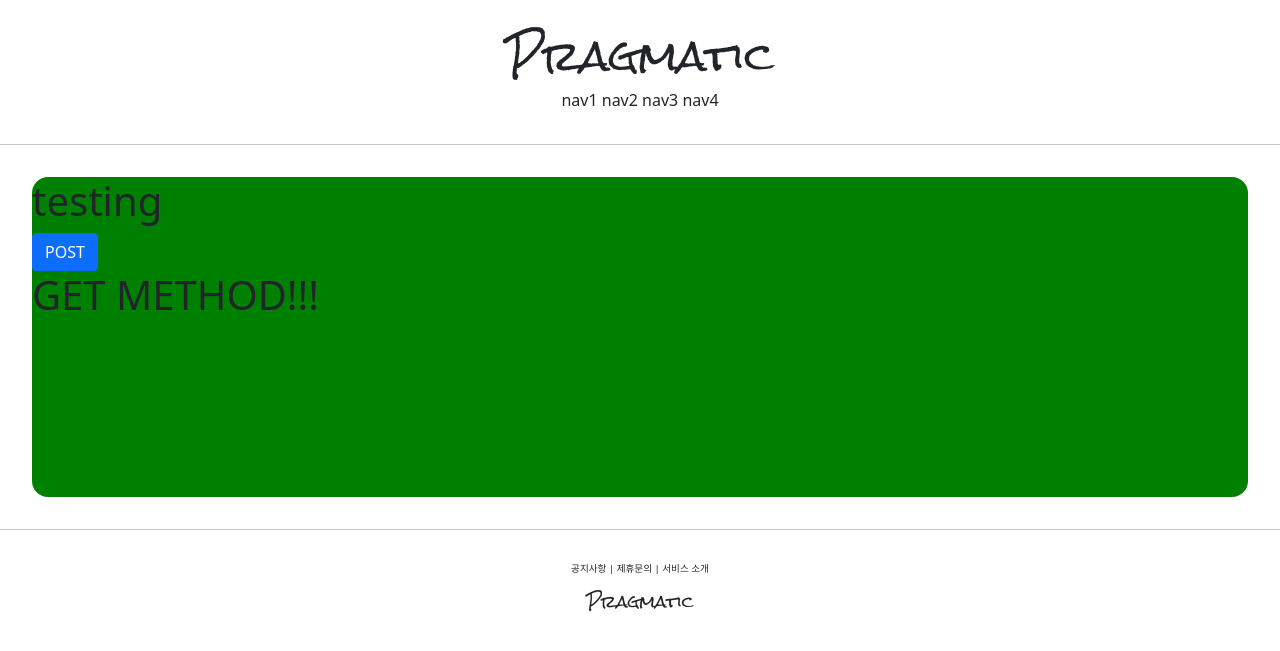
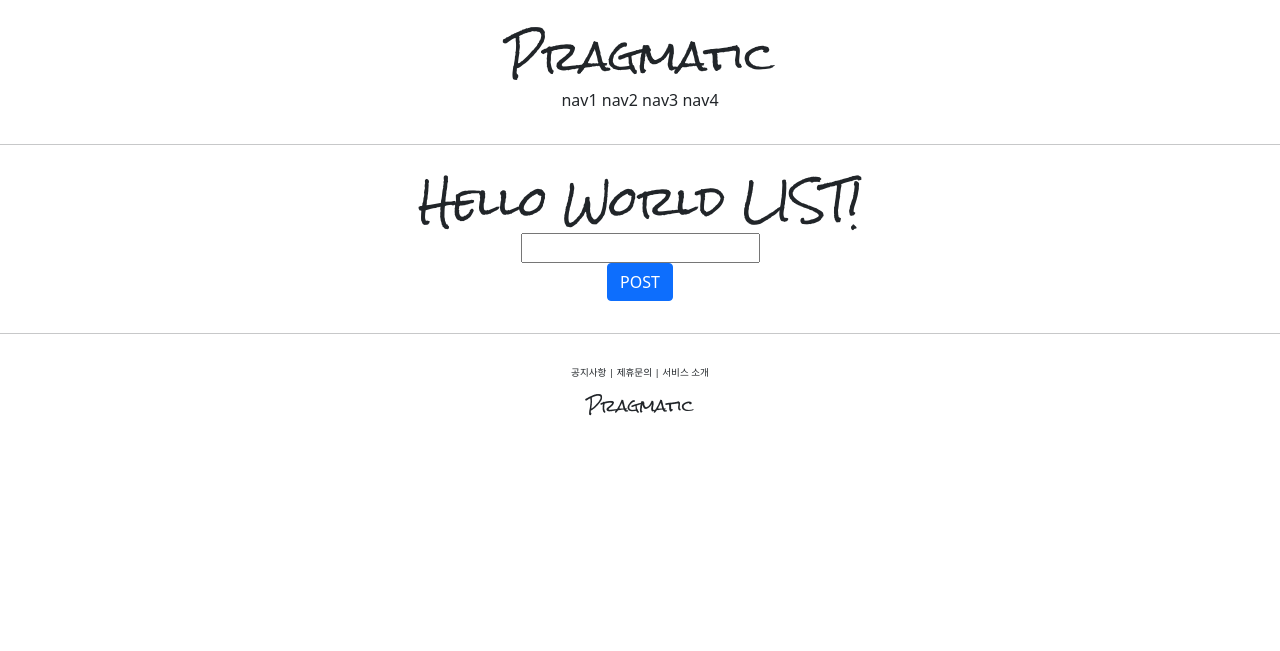
Before and after one commit to kim1210/pragmatic, a Django app: page /account/hello_world/ in a window 1280 px wide. Shown: the top 651 px of the page. Run offline with Django 3.2, Linux system fonts and the light colour scheme.

Commit message:
djngo course 17 commit

```diff
--- a/accountapp/templates/accountapp/hello_world.html
+++ b/accountapp/templates/accountapp/hello_world.html
@@ -2,19 +2,23 @@
 
 {% block content %}
 
-    <div style="height : 20rem; background-color : green; border-radius : 1rem; margin : 2rem;">
-        <h1>
-            testing
+    <div style="border-radius : 1rem; margin : 2rem; text-align: center">
+        <h1 style="font-family : 'Rock Salt', cursive;">
+            Hello World LIST!
         </h1>
 
         <form action ="/account/hello_world/" method="post">
             {% csrf_token %}
+            <div>
+                <input type="text" name="hello_world_input">
+            </div>
             <input type="submit" class="btn btn-primary" value="POST">
         </form>
-
+        {% if hello_world_output %}
         <h1>
-            {{ text }}
+            {{ hello_world_output.text }}
         </h1>
+        {% endif %}
 
     </div>
 
--- a/accountapp/views.py
+++ b/accountapp/views.py
@@ -3,10 +3,18 @@ from django.shortcuts import render
 
 
 # Create your views here.
+from accountapp.models import HelloWorld
 
 def hello_world(request):
 
     if request.method == 'POST':
-        return render(request, 'accountapp/hello_world.html', context={'text':'POST METHOD!!!!'})
+
+        temp = request.POST.get('hello_world_input')
+
+        new_hello_world = HelloWorld()
+        new_hello_world.text = temp
+        new_hello_world.save()
+
+        return render(request, 'accountapp/hello_world.html', context={'hello_world_output':new_hello_world})
     else :
         return render(request, 'accountapp/hello_world.html', context={'text' : 'GET METHOD!!!'})
```
